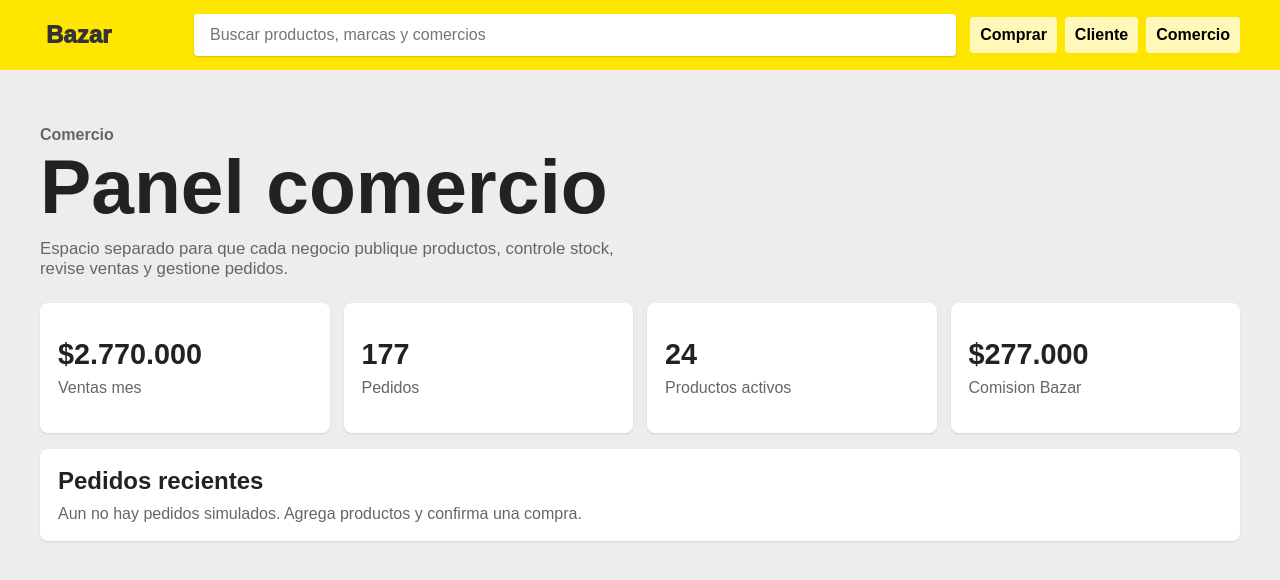
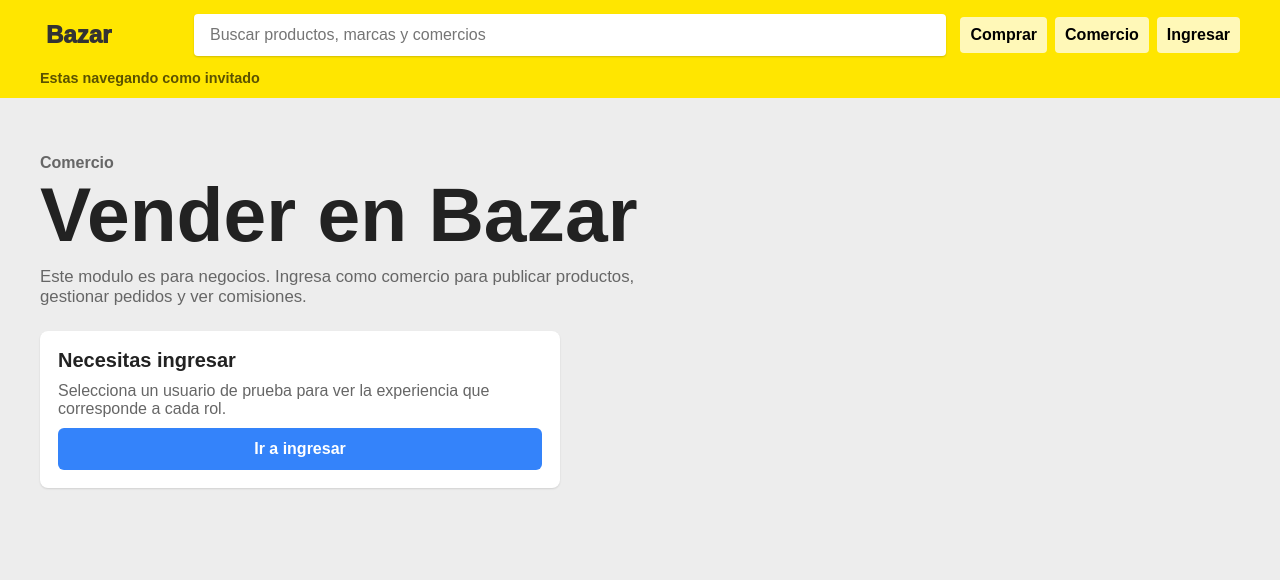
Before and after one commit to tactikaconsulting/tactika-digital, a Next.js app in the folder apps/bazar/: page / in a window 1280 px wide. Both pictures are taken after a click on the button "Comercio". Shown: the top 580 px of the page. Built offline with nearby package versions, Linux system fonts and the light colour scheme.

Commit message:
Add role based sign in flow

```diff
--- a/apps/bazar/app/globals.css
+++ b/apps/bazar/app/globals.css
@@ -71,6 +71,15 @@ select {
   border-radius: 4px;
   padding: 9px 10px;
   background: rgba(255, 255, 255, 0.72);
+  font-weight: 800;
+}
+
+.session-bar {
+  width: min(1200px, calc(100% - 32px));
+  margin: 0 auto;
+  padding: 0 0 12px;
+  color: #5b5200;
+  font-size: 0.9rem;
   font-weight: 800;
 }
 
@@ -413,6 +422,60 @@ select {
   line-height: 1.45;
 }
 
+.login-grid {
+  display: grid;
+  grid-template-columns: repeat(3, minmax(0, 1fr));
+  gap: 16px;
+  margin-top: 24px;
+}
+
+.login-card,
+.empty-access {
+  display: grid;
+  gap: 10px;
+  border-radius: 8px;
+  background: var(--surface);
+  padding: 18px;
+  box-shadow: 0 1px 2px rgba(0, 0, 0, 0.12);
+}
+
+.login-card span {
+  justify-self: start;
+  border-radius: 999px;
+  background: #eef5ff;
+  color: var(--blue);
+  padding: 7px 10px;
+  font-size: 0.85rem;
+  font-weight: 900;
+  text-transform: capitalize;
+}
+
+.login-card strong,
+.empty-access strong {
+  font-size: 1.25rem;
+}
+
+.login-card p,
+.empty-access p {
+  margin: 0;
+  color: var(--muted);
+}
+
+.login-card button,
+.empty-access button {
+  min-height: 42px;
+  border: 0;
+  border-radius: 6px;
+  background: var(--blue);
+  color: #ffffff;
+  font-weight: 900;
+}
+
+.empty-access {
+  max-width: 520px;
+  margin-top: 24px;
+}
+
 .cards {
   display: grid;
   grid-template-columns: repeat(4, minmax(0, 1fr));
@@ -530,7 +593,8 @@ select {
 
   .header-inner nav,
   .cards,
-  .payment-grid {
+  .payment-grid,
+  .login-grid {
     grid-template-columns: 1fr 1fr;
   }
 
@@ -562,7 +626,8 @@ select {
 
 @media (max-width: 640px) {
   .cards,
-  .payment-grid {
+  .payment-grid,
+  .login-grid {
     grid-template-columns: 1fr;
   }
 }
--- a/apps/bazar/app/lib/types.ts
+++ b/apps/bazar/app/lib/types.ts
@@ -1,4 +1,4 @@
-export type View = "comprar" | "cuenta" | "vender" | "admin";
+export type View = "comprar" | "ingresar" | "cuenta" | "vender" | "admin";
 
 export type UserRole = "cliente" | "comercio" | "admin";
 
--- a/apps/bazar/app/page.tsx
+++ b/apps/bazar/app/page.tsx
@@ -11,6 +11,7 @@ export default function BazarApp() {
   const [cart, setCart] = useState<CartItem[]>([]);
   const [orders, setOrders] = useState<Order[]>([]);
   const [users, setUsers] = useState<UserAccount[]>(initialUsers);
+  const [activeUser, setActiveUser] = useState<UserAccount | null>(null);
   const [query, setQuery] = useState("");
   const [newUser, setNewUser] = useState({
     name: "",
@@ -76,6 +77,23 @@ export default function BazarApp() {
 
     setOrders((current) => [order, ...current]);
     setCart([]);
+    setActiveUser((current) => current ?? initialUsers[0]);
+    setView("cuenta");
+  }
+
+  function signInAs(user: UserAccount) {
+    setActiveUser(user);
+
+    if (user.role === "comercio") {
+      setView("vender");
+      return;
+    }
+
+    if (user.role === "admin") {
+      setView("admin");
+      return;
+    }
+
     setView("cuenta");
   }
 
@@ -111,9 +129,14 @@ export default function BazarApp() {
           />
           <nav>
             <button type="button" onClick={() => setView("comprar")}>Comprar</button>
-            <button type="button" onClick={() => setView("cuenta")}>Cliente</button>
             <button type="button" onClick={() => setView("vender")}>Comercio</button>
+            <button type="button" onClick={() => setView(activeUser ? "cuenta" : "ingresar")}>
+              {activeUser ? "Mi cuenta" : "Ingresar"}
+            </button>
           </nav>
+        </div>
+        <div className="session-bar">
+          <span>{activeUser ? `${activeUser.name} · ${activeUser.role}` : "Estas navegando como invitado"}</span>
         </div>
       </header>
 
@@ -182,17 +205,45 @@ export default function BazarApp() {
         </section>
       )}
 
+      {view === "ingresar" && (
+        <section className="dashboard">
+          <div className="section-title">
+            <p>Ingreso MVP</p>
+            <h1>Elige como entrar a Bazar</h1>
+            <span>
+              En esta primera version simulamos el ingreso. Mas adelante esto se cambia por
+              correo, clave, verificacion y permisos reales.
+            </span>
+          </div>
+
+          <div className="login-grid">
+            {users.slice(0, 3).map((user) => (
+              <article className="login-card" key={user.id}>
+                <span>{user.role}</span>
+                <strong>{user.name}</strong>
+                <p>{user.email}</p>
+                <button type="button" onClick={() => signInAs(user)}>
+                  Entrar
+                </button>
+              </article>
+            ))}
+          </div>
+        </section>
+      )}
+
       {view === "cuenta" && (
         <section className="dashboard">
           <div className="section-title">
             <p>Cliente</p>
             <h1>Mi cuenta</h1>
             <span>
-              Perfil del comprador, pedidos, direcciones, medios de pago y puntos Premier.
-              La administracion queda como acceso interno, no como opcion publica.
+              {activeUser
+                ? `${activeUser.name}: perfil del comprador, pedidos, direcciones, medios de pago y puntos Premier.`
+                : "Para ver una cuenta real, entra con un usuario cliente."}
             </span>
           </div>
 
+          {activeUser ? (
             <div className="account-layout">
               <section className="account-main">
                 <div className="cards">
@@ -216,21 +267,27 @@ export default function BazarApp() {
                 <button type="button" className="active">
                   Perfil cliente
                 </button>
-              <button type="button" onClick={() => setView("vender")}>
-                Entrar como comercio
+                <button type="button" onClick={() => setView("ingresar")}>
+                  Cambiar usuario
                 </button>
+                {activeUser.role === "admin" && (
                   <button type="button" onClick={() => setView("admin")}>
                     Administrar Bazar
                   </button>
+                )}
                 <p>
-                En una version real este ultimo acceso se mostraria solo a usuarios con rol admin.
+                  El cliente compra y revisa pedidos. Comercio y admin tienen paneles separados.
                 </p>
               </aside>
             </div>
+          ) : (
+            <EmptyAccess onSignIn={() => setView("ingresar")} />
+          )}
         </section>
       )}
 
       {view === "vender" && (
+        activeUser?.role === "comercio" || activeUser?.role === "admin" ? (
           <Dashboard
             label="Comercio"
             title="Panel comercio"
@@ -243,9 +300,23 @@ export default function BazarApp() {
             ]}
             orders={orders}
           />
+        ) : (
+          <section className="dashboard">
+            <div className="section-title">
+              <p>Comercio</p>
+              <h1>Vender en Bazar</h1>
+              <span>
+                Este modulo es para negocios. Ingresa como comercio para publicar productos,
+                gestionar pedidos y ver comisiones.
+              </span>
+            </div>
+            <EmptyAccess onSignIn={() => setView("ingresar")} />
+          </section>
+        )
       )}
 
       {view === "admin" && (
+        activeUser?.role === "admin" ? (
           <section className="dashboard">
           <div className="section-title">
             <p>Backoffice</p>
@@ -359,8 +430,33 @@ export default function BazarApp() {
             </>
           )}
         </section>
+        ) : (
+          <section className="dashboard">
+            <div className="section-title">
+              <p>Backoffice</p>
+              <h1>Administracion protegida</h1>
+              <span>
+                Este modulo no debe quedar abierto. Ingresa como administrador para revisar usuarios,
+                comercios, pagos e ingresos.
+              </span>
+            </div>
+            <EmptyAccess onSignIn={() => setView("ingresar")} />
+          </section>
+        )
       )}
     </main>
+  );
+}
+
+function EmptyAccess({ onSignIn }: { onSignIn: () => void }) {
+  return (
+    <div className="empty-access">
+      <strong>Necesitas ingresar</strong>
+      <p>Selecciona un usuario de prueba para ver la experiencia que corresponde a cada rol.</p>
+      <button type="button" onClick={onSignIn}>
+        Ir a ingresar
+      </button>
+    </div>
   );
 }
 
```
Lines whose indentation alone changed are shown as unchanged.
